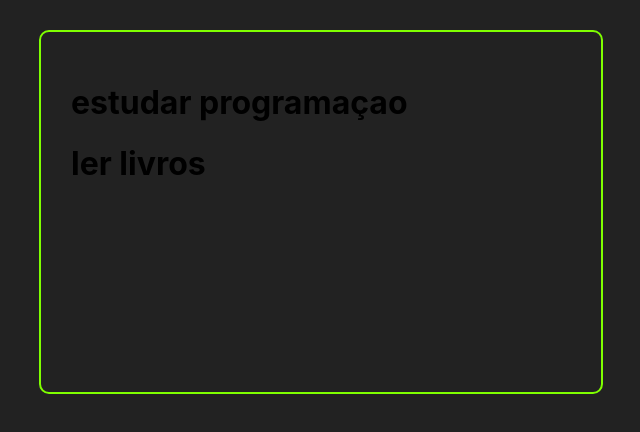
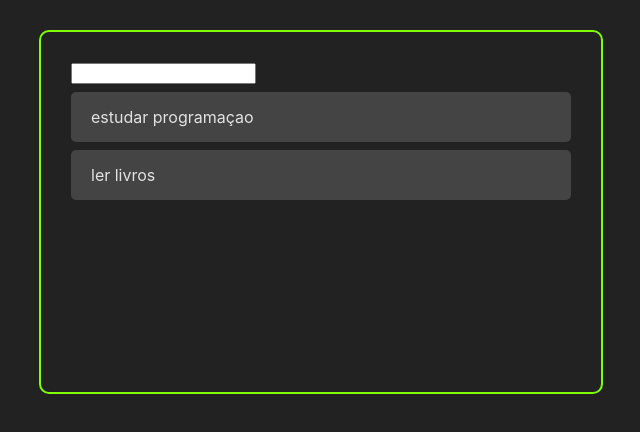
Before and after one commit to gabriel-anjos/React-To-Do-List, a React (Create React App) app: page / in a window 1280 px wide. Shown: the top 432 px of the page, without its empty margins (319-959 px from the left). Built offline with nearby package versions, Linux system fonts and the light colour scheme.

Commit message:
AddTask-component

```diff
--- a/src/App.js
+++ b/src/App.jsx
@@ -1,6 +1,7 @@
 import React, { useState } from "react";
 import Tasks from "./components/Tasks";
 import './App.css';
+import AddTask from "./components/AddTask";
 const App =()=>{
   const[tasks,setTasks]=useState([
     {
@@ -17,6 +18,7 @@ const App =()=>{
   return(
     <>
       <div className="container">
+        <AddTask/>
         <Tasks tasks={tasks}/>
       </div>
     </>
--- /dev/null
+++ b/src/components/AddTask.css
@@ -0,0 +1,18 @@
+.add-task-container{
+    margin: 15px 0;
+    width: 100%;
+    display: flex;
+
+}
+
+.add-task-input{
+    height: 40px;
+    padding: 0 10px;
+    border-radius: 5px;
+    border: none;
+    flex: 2;
+    background-color: #444;
+    font-size:16px ;
+
+
+}
--- /dev/null
+++ b/src/components/AddTask.jsx
@@ -0,0 +1,10 @@
+import React from "react";
+const AddTask=()=>{
+    return(
+        <>
+        <input type="text" />
+        </>
+    )
+}
+
+export default AddTask;
--- /dev/null
+++ b/src/components/Task.css
@@ -0,0 +1,12 @@
+.task-container{
+    background-color: #444;
+    margin: 8px 0 ;
+    padding: 15px 20px;
+    display: flex;
+    border-radius: 5px;
+    justify-content: space-between;
+    color: #eeee;
+    align-items: center;
+    cursor: pointer;
+
+}
--- a/src/components/Task.js
+++ /dev/null
@@ -1,7 +0,0 @@
-import React from "react";
-const Task = ({task})=>{
-    return(
-        <h1>{task.title}</h1>
-    )
-}
-export default Task;
--- /dev/null
+++ b/src/components/Task.jsx
@@ -0,0 +1,13 @@
+import React from "react";
+import "./Task.css"
+const Task = ({task})=>{
+    return(
+        <>
+            <div className="task-container">
+                {task.title}
+            </div>
+        </>
+    )
+}
+
+export default Task;
```
Also changed, not shown: src/components/Tasks.jsx (renamed from src/components/Tasks.js).
